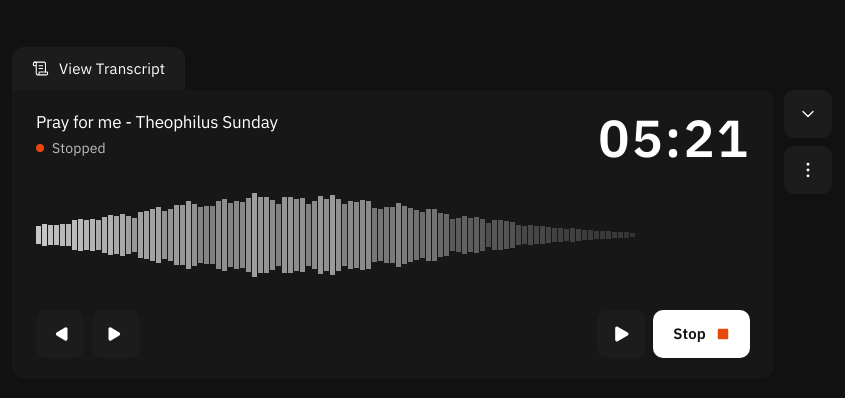
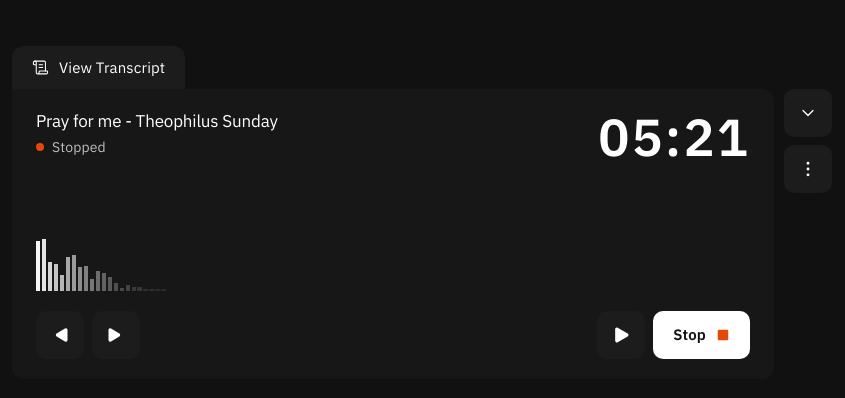
Before and after one commit to ttaiyegbusi/Audio-Player, a Next.js app: page / in a window 1280 px wide. Shown: the part 188-586 px from the top of the page, without its empty margins (218-1063 px from the left). Built offline with nearby package versions, Linux system fonts and the light colour scheme.

Commit message:
feat: travelling glow pulse waveform — bars rise and collapse as playhead passes"

```diff
--- a/app/components/AudioPlayer.tsx
+++ b/app/components/AudioPlayer.tsx
@@ -21,11 +21,11 @@
 }
 
 const TRACKS: Track[] = [
-  { id: 1, title: "Pray for me - Theophilus Sunday",    duration: 321 },
-  { id: 2, title: "Glorious - Theophilus Sunday",       duration: 274 },
-  { id: 3, title: "Way Maker - Sinach",                 duration: 348 },
-  { id: 4, title: "Hallelujah Challenge - N. Bassey",   duration: 412 },
-  { id: 5, title: "All Things New - Theophilus Sunday", duration: 289 },
+  { id: 1, title: "Pray for me - Theophilus Sunday",     duration: 321 },
+  { id: 2, title: "Glorious - Theophilus Sunday",        duration: 274 },
+  { id: 3, title: "Way Maker - Sinach",                  duration: 348 },
+  { id: 4, title: "Hallelujah Challenge - N. Bassey",    duration: 412 },
+  { id: 5, title: "All Things New - Theophilus Sunday",  duration: 289 },
 ];
 
 const TRANSCRIPT_LINES = [
@@ -35,22 +35,23 @@
   "Thou who rulest wind and water, stand by me.",
 ];
 
-// ─── Waveform ─────────────────────────────────────────────────────────────────
-// Deterministic bell-curve envelope with fine detail.
-// Heights are normalised 0→1 and represent HALF-height (bar mirrors top+bottom).
+// ─── Waveform shape ───────────────────────────────────────────────────────────
+// Each value is the MAX possible height (0→1) for that bar column.
+// The glow window will modulate the actual visible height.
+// Deterministic — no Math.random().
 
-const NUM_BARS = 100;
+const NUM_BARS = 120;
 
-const WAVE_HEIGHTS: number[] = Array.from({ length: NUM_BARS }, (_, i) => {
-  const t = i / (NUM_BARS - 1); // 0 → 1
-  // Bell curve peaked slightly left of centre (matches the GIF)
-  const envelope = Math.exp(-Math.pow((t - 0.42) * 2.8, 2));
-  // Deterministic fine detail — no Math.random()
+const BAR_SHAPE: number[] = Array.from({ length: NUM_BARS }, (_, i) => {
+  const t = i / (NUM_BARS - 1);
   const detail =
-    Math.abs(Math.sin(i * 0.53 + 1.1)) * 0.3 +
-    Math.abs(Math.sin(i * 1.17 + 0.4)) * 0.2 +
-    Math.abs(Math.sin(i * 0.23 + 2.7)) * 0.15;
-  return Math.max(0.04, Math.min(1, envelope * (0.5 + detail * 0.5)));
+    Math.abs(Math.sin(i * 0.61 + 1.0)) * 0.35 +
+    Math.abs(Math.sin(i * 1.33 + 0.5)) * 0.25 +
+    Math.abs(Math.sin(i * 0.27 + 2.3)) * 0.20 +
+    Math.abs(Math.sin(i * 2.10 + 0.9)) * 0.10;
+  // Slight overall envelope so very first and last bars aren't too tall
+  const edge = 1 - Math.pow(Math.abs(t - 0.5) * 1.2, 3);
+  return Math.max(0.06, Math.min(1, detail * edge));
 });
 
 // ─── Helpers ──────────────────────────────────────────────────────────────────
@@ -108,8 +109,9 @@
   progress: number; // 0 → 1
   onScrub: (pct: number) => void;
 }) {
-  const CONTAINER_HEIGHT = 110;
-  const MAX_HALF_HEIGHT = 52; // max half-bar height in px (mirrored)
+  const MAX_HEIGHT = 100; // px — max bar height (bottom-anchored)
+  // Glow window half-width in bar units (how many bars on each side are lit)
+  const GLOW_HALF = 0.18; // fraction of total width
 
   const handleClick = (e: React.MouseEvent<HTMLDivElement>) => {
     const rect = e.currentTarget.getBoundingClientRect();
@@ -125,34 +127,34 @@
       aria-valuemax={100}
       aria-label="Audio progress"
       style={{
-        height: CONTAINER_HEIGHT,
+        height: MAX_HEIGHT + 10,
         display: "flex",
-        alignItems: "center",       // vertical centre — bars grow up AND down
-        gap: 1,
+        alignItems: "flex-end", // bottom-anchored bars
+        gap: 1.5,
         cursor: "pointer",
         overflow: "hidden",
-        margin: "16px 0 20px",
+        margin: "18px 0 20px",
       }}
     >
-      {WAVE_HEIGHTS.map((h, i) => {
-        const barPct = i / (NUM_BARS - 1); // 0 → 1 position of this bar
+      {BAR_SHAPE.map((shape, i) => {
+        const barPos = i / (NUM_BARS - 1); // 0 → 1
 
-        // Distance from playhead — used for brightness glow
-        const dist = Math.abs(barPct - progress);
+        // Distance from playhead (0 = at playhead, 1 = far away)
+        const dist = Math.abs(barPos - progress);
 
-        // Glow window: bars within ~0.25 of the playhead get a brightness boost
-        const glowRadius = 0.30;
-        const glow = Math.max(0, 1 - dist / glowRadius); // 0 → 1
+        // Glow factor: 1.0 at playhead, 0.0 outside the window
+        // Smooth falloff using a gaussian-like curve
+        const glow = dist < GLOW_HALF
+          ? Math.pow(1 - dist / GLOW_HALF, 1.8)
+          : 0;
 
-        // Base brightness from the bell-curve height (darker at edges)
-        // Far edges: ~0.10 opacity. Centre peak: ~0.70 opacity.
-        const baseBrightness = 0.10 + h * 0.60;
+        // Height: only visible inside the glow window
+        // Bars outside the window collapse to near-zero
+        const heightFactor = glow * shape;
+        const heightPx = Math.max(2, Math.round(heightFactor * MAX_HEIGHT));
 
-        // Add glow on top — playhead region becomes brighter
-        const brightness = Math.min(1, baseBrightness + glow * 0.55);
-
-        const halfHeight = Math.round(h * MAX_HALF_HEIGHT);
-        const barHeight = halfHeight * 2; // full mirrored height
+        // Brightness: bright white at playhead, fades to nothing outside window
+        const opacity = glow * 0.88 + (glow > 0 ? 0.08 : 0);
 
         return (
           <div
@@ -160,12 +162,13 @@
             style={{
               flex: 1,
               minWidth: 2,
-              maxWidth: 5,
-              height: barHeight,
-              background: `rgba(255, 255, 255, ${brightness})`,
-              borderRadius: 0,         // flat tops and bottoms — no rounding
+              maxWidth: 6,
+              height: heightPx,
+              background: `rgba(255, 255, 255, ${opacity})`,
+              borderRadius: 0,
               flexShrink: 0,
-              transition: "background 0.05s linear",
+              // Smooth height transitions as glow passes
+              transition: "height 0.04s linear, background 0.04s linear",
             }}
           />
         );
@@ -234,8 +237,6 @@
 
   useEffect(() => () => clearTick(), [clearTick]);
 
-  // ── Derived ───────────────────────────────────────────────────────────────
-
   const progress    = total > 0 ? current / total : 0;
   const statusLabel = playing ? "Playing" : current > 0 ? "Paused" : "Stopped";
 
@@ -288,7 +289,7 @@
       {/* ── Player row ───────────────────────────────────────────────────────── */}
       <div style={{ display: "flex", alignItems: "stretch", gap: 10 }}>
 
-        {/* ── Main card ──────────────────────────────────────────────────────── */}
+        {/* Main card */}
         <div
           style={{
             flex: 1,
@@ -298,7 +299,7 @@
             padding: "22px 24px 20px",
           }}
         >
-          {/* Meta: title + timer */}
+          {/* Meta row */}
           <div
             style={{
               display: "flex",
@@ -327,9 +328,7 @@
                     background: "#E8470A",
                     display: "inline-block",
                     flexShrink: 0,
-                    animation: playing
-                      ? "pulseDot 1.6s ease-in-out infinite"
-                      : "none",
+                    animation: playing ? "pulseDot 1.6s ease-in-out infinite" : "none",
                   }}
                 />
                 <span
@@ -385,7 +384,6 @@
               }
             </IconBtn>
 
-            {/* Stop — white pill */}
             <button
               onClick={stop}
               style={{
@@ -419,12 +417,9 @@
           </div>
         </div>
 
-        {/* ── Side buttons ───────────────────────────────────────────────────── */}
+        {/* Side buttons */}
         <div style={{ display: "flex", flexDirection: "column", gap: 8 }}>
-          <IconBtn
-            onClick={() => setShowQueue((v) => !v)}
-            label="Toggle queue"
-          >
+          <IconBtn onClick={() => setShowQueue((v) => !v)} label="Toggle queue">
             <ChevronDown
               size={20}
               strokeWidth={1.5}
```
Also changed, not shown: 1 other file (tests, documents, lock files or other folders).
